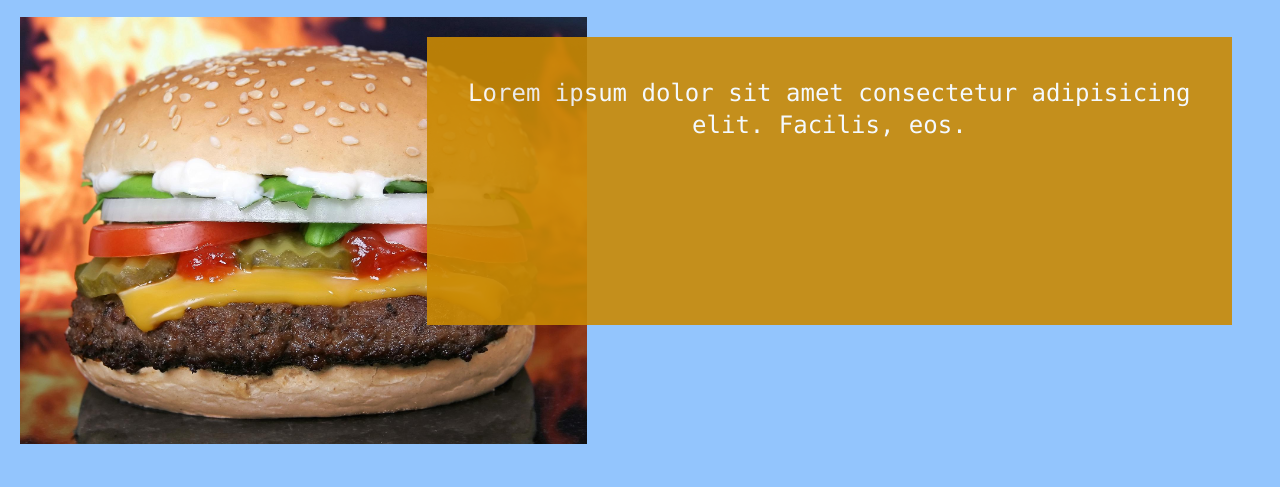
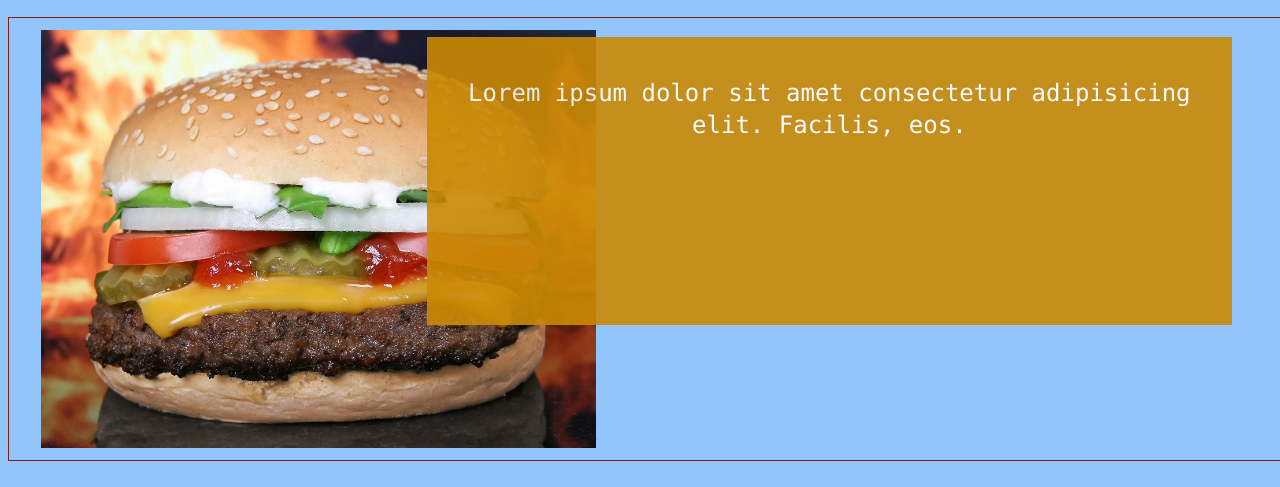
Before and after one commit to Melvin-Gesulgon/content-writer, a website: page src/index.html in a window 1280 px wide. Shown: the part 139-626 px from the top of the page. Drawn offline with Linux system fonts and the light colour scheme.

Commit message:
added border for first section

```diff
--- a/src/index.html
+++ b/src/index.html
@@ -12,7 +12,7 @@
     <p class="text-center text-white font-mono text-3xl pt-5">SEO Content Writer</p>
 
 
-    <section class="mt-5">
+    <section class="mt-5 border p-3 m-2 border-red-900 border-solid  container">
         <div class="ml-5 z-1">
             <img src="img/hamburger-g1e2de64a8_1920.jpg" width="45%" height="auto" alt="">
         </div>
@@ -21,7 +21,7 @@
                 Lorem ipsum dolor sit amet consectetur adipisicing elit. Facilis, eos.
             </p>
         </div>
-    </div>
+    </section>
 
 </body>
 </html>
```
Also changed, not shown: dist/output.css.
